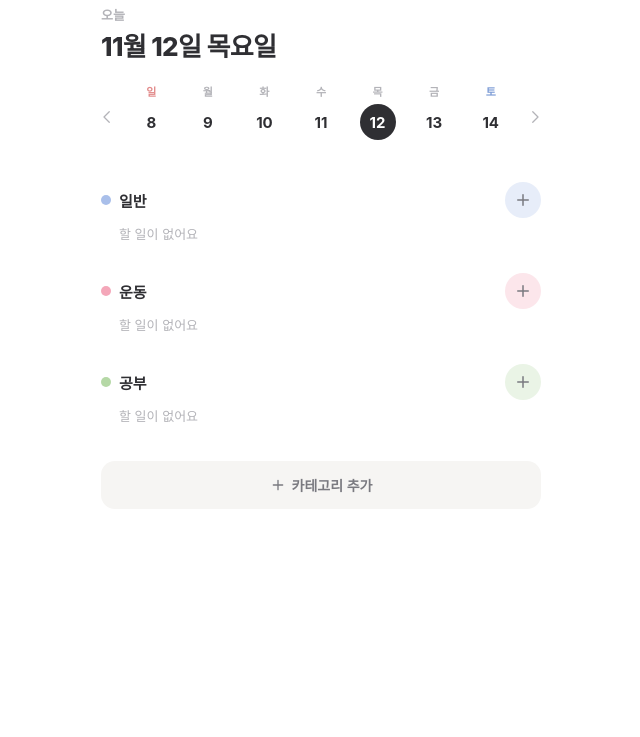
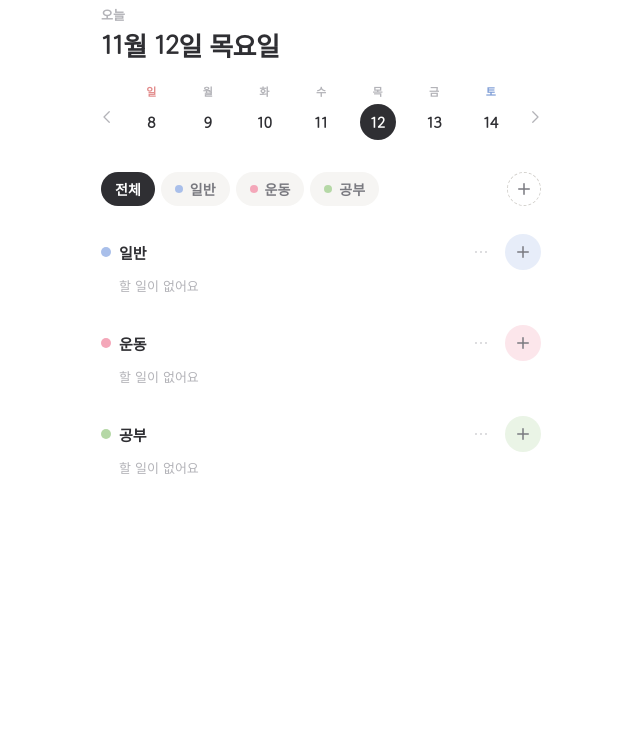
Before and after one commit to gahae37/todolist, a plain HTML site: page index.html in a window 1280 px wide. Shown: the part 63-800 px from the top of the page, without its empty margins (319-959 px from the left). Drawn offline with Linux system fonts and the light colour scheme.

Commit message:
고운돋움 글씨체, 카테고리 필터 줄과 + 버튼, 카테고리 ⋯ 편집 버튼
Co-Authored-By: Claude Opus 5.5 <noreply@anthropic.com>

```diff
--- a/index.html
+++ b/index.html
@@ -5,6 +5,9 @@
 <meta name="viewport" content="width=device-width, initial-scale=1.0, viewport-fit=cover">
 <meta name="theme-color" content="#ffffff">
 <title>TodoList</title>
+<link rel="preconnect" href="https://fonts.googleapis.com">
+<link rel="preconnect" href="https://fonts.gstatic.com" crossorigin>
+<link href="https://fonts.googleapis.com/css2?family=Gowun+Dodum&display=swap" rel="stylesheet">
 <style>
   :root {
     --bg: #ffffff;
@@ -22,7 +25,7 @@
   body {
     min-height: 100vh; min-height: 100dvh;
     background: var(--bg); color: var(--text);
-    font-family: -apple-system, BlinkMacSystemFont, "Apple SD Gothic Neo", "Malgun Gothic", "Segoe UI", sans-serif;
+    font-family: "Gowun Dodum", -apple-system, BlinkMacSystemFont, "Apple SD Gothic Neo", "Malgun Gothic", sans-serif;
     -webkit-font-smoothing: antialiased;
   }
   button { font: inherit; color: inherit; cursor: pointer; border: none; background: none; padding: 0; }
@@ -78,6 +81,9 @@
   }
   .cat-name i { width: 10px; height: 10px; border-radius: 50%; background: var(--c); }
   .cat-count { font-size: 12px; font-weight: 600; color: var(--muted); margin-right: auto; }
+  .more-btn {
+    width: 36px; height: 36px; border-radius: 50%; display: grid; place-items: center; color: var(--muted);
+  }
   .add-btn {
     width: 36px; height: 36px; border-radius: 50%; display: grid; place-items: center;
     color: var(--sub); background: color-mix(in srgb, var(--c) 28%, #fff);
@@ -107,10 +113,26 @@
   .meta .memo-prev em { font-style: normal; white-space: nowrap; overflow: hidden; text-overflow: ellipsis; }
   .empty-cat { font-size: 13px; color: var(--muted); padding: 6px 0 4px 18px; }
 
-  .add-cat {
-    display: flex; align-items: center; justify-content: center; gap: 6px; width: 100%;
-    margin-top: 32px; height: 48px; border-radius: 14px; background: var(--soft);
-    font-size: 14px; font-weight: 600; color: var(--sub);
+  .empty-all { margin-top: 40px; text-align: center; font-size: 14px; color: var(--muted); }
+
+  /* ---------- 카테고리 필터 ---------- */
+  .filters { display: flex; align-items: center; gap: 8px; margin-top: 14px; }
+  .filter-scroll {
+    flex: 1; min-width: 0; display: flex; gap: 6px; overflow-x: auto; scrollbar-width: none;
+    padding: 2px 0;
+  }
+  .filter-scroll::-webkit-scrollbar { display: none; }
+  .fchip {
+    flex: none; height: 34px; padding: 0 14px; border-radius: 999px;
+    display: inline-flex; align-items: center; gap: 7px;
+    background: var(--soft); color: var(--sub); font-size: 14px; font-weight: 600; white-space: nowrap;
+  }
+  .fchip i { width: 8px; height: 8px; border-radius: 50%; background: var(--c); }
+  .fchip.on { background: var(--text); color: #fff; }
+  .fadd {
+    flex: none; width: 34px; height: 34px; border-radius: 50%;
+    display: grid; place-items: center; color: var(--sub);
+    border: 1.5px dashed #d4d2ce;
   }
 
   /* ---------- 월 달력 ---------- */
@@ -222,6 +244,7 @@
     pencil: '<path d="M4 20h4L19.5 8.5a2.1 2.1 0 0 0-3-3L5 17z"/><path d="M14.5 7.5l2 2"/>',
     trash: '<path d="M4 7h16M10 11v6M14 11v6M9 7V4.5h6V7M6 7l1 13h10l1-13"/>',
     check: '<path d="M5 12.5l4.5 4.5L19 7.5"/>',
+    more: '<path d="M6 12h.01M12 12h.01M18 12h.01"/>',
   };
   const icon = (name, size = 22, sw = 1.7) =>
     `<svg viewBox="0 0 24 24" width="${size}" height="${size}" fill="none" stroke="currentColor" stroke-width="${sw}" stroke-linecap="round" stroke-linejoin="round" aria-hidden="true">${PATHS[name]}</svg>`;
@@ -243,6 +266,7 @@
   let selected = todayKey();
   let cursor = monthOf(selected);
   let sheet = null;
+  let filter = 'all';           // 'all' 또는 카테고리 id
 
   function load() {
     try {
@@ -317,11 +341,23 @@
         <span class="w">${DOW[i]}</span><span class="n">${parse(k).getDate()}</span><span class="st ${st}"></span></button>`;
     }).join('');
 
-    const items = todosOn(selected);
+    // 선택한 카테고리만 보여 주기
+    if (filter !== 'all' && !data.categories.some(c => c.id === filter)) filter = 'all';
+    const visibleCats = filter === 'all' ? data.categories : data.categories.filter(c => c.id === filter);
+    const items = todosOn(selected).filter(t => visibleCats.some(c => c.id === t.catId));
     const doneCount = items.filter(t => isDone(t, selected)).length;
     const pct = items.length ? Math.round(doneCount / items.length * 100) : 0;
 
-    const sections = data.categories.map(c => {
+    const filters = `
+      <div class="filters">
+        <div class="filter-scroll">
+          <button class="fchip${filter === 'all' ? ' on' : ''}" data-action="filter" data-id="all">전체</button>
+          ${data.categories.map(c => `<button class="fchip${filter === c.id ? ' on' : ''}" style="--c:${c.color}" data-action="filter" data-id="${c.id}"><i></i>${esc(c.name)}</button>`).join('')}
+        </div>
+        <button class="fadd" data-action="addCat" aria-label="카테고리 추가">${icon('plus', 18, 2)}</button>
+      </div>`;
+
+    const sections = visibleCats.map(c => {
       const list = items.filter(t => t.catId === c.id);
       const rows = list.map(t => {
         const done = isDone(t, selected);
@@ -341,6 +377,7 @@
         <div class="cat-head">
           <button class="cat-name" data-action="editCat" data-id="${c.id}"><i></i>${esc(c.name)}</button>
           <span class="cat-count">${list.length ? `${doneIn}/${list.length}` : ''}</span>
+          <button class="more-btn" data-action="editCat" data-id="${c.id}" aria-label="${esc(c.name)} 편집·삭제">${icon('more', 20, 2)}</button>
           <button class="add-btn" data-action="addTodo" data-id="${c.id}" aria-label="${esc(c.name)}에 할 일 추가">${icon('plus', 18, 2)}</button>
         </div>
         ${rows ? `<ul class="todos">${rows}</ul>` : `<div class="empty-cat">할 일이 없어요</div>`}
@@ -365,10 +402,10 @@
         <div class="week-days">${week}</div>
         <button class="icon-btn" data-action="moveWeek" data-n="7" aria-label="다음 주">${icon('right', 18)}</button>
       </div>
+      ${filters}
       <div class="fade">
         ${items.length ? `<div class="progress"><span>${doneCount}/${items.length}</span><div class="track"><i style="width:${pct}%"></i></div><span>${pct}%</span></div>` : ''}
-        ${sections}
-        <button class="add-cat" data-action="addCat">${icon('plus', 16, 2)}카테고리 추가</button>
+        ${sections || '<div class="empty-all">오른쪽 + 를 눌러 카테고리를 만들어 보세요</div>'}
       </div>`;
   }
 
@@ -480,13 +517,13 @@
     // 카테고리
     el.innerHTML = `
       <div class="grab"></div>
-      <h3>${s.id ? '카테고리 수정' : '새 카테고리'}</h3>
+      <h3>${s.id ? '카테고리 편집' : '새 카테고리'}</h3>
       <input type="text" id="sheetText" placeholder="예: 운동, 공부, 독서" value="${esc(s.text)}" autocomplete="off" enterkeyhint="done">
       <div class="label">색상</div>
       <div class="swatches">${COLORS.map(c =>
         `<button class="swatch${c === s.color ? ' on' : ''}" style="--c:${c}" data-action="sheetColor" data-v="${c}" aria-label="색상 ${c}"></button>`).join('')}</div>
       <div class="sheet-actions">
-        ${s.id && data.categories.length > 1 ? `<button class="btn ghost danger" data-action="deleteCat">${icon('trash', 18)}삭제</button>` : ''}
+        ${s.id ? `<button class="btn ghost danger" data-action="deleteCat">${icon('trash', 18)}삭제</button>` : ''}
         <span class="spacer"></span>
         <button class="btn" data-action="closeSheet">취소</button>
         <button class="btn primary" data-action="saveSheet">저장</button>
@@ -562,6 +599,7 @@
         if (t.done[selected]) delete t.done[selected]; else t.done[selected] = true;
         save(); break;
       }
+      case 'filter': filter = id; break;
       case 'openDetail': return openSheet({ type: 'detail', id }, false);
       case 'addTodo':
         return openSheet({ type: 'todo', id: null, text: '', catId: id, date: selected, repeat: 'none', days: new Set([parse(selected).getDay()]) });
```
